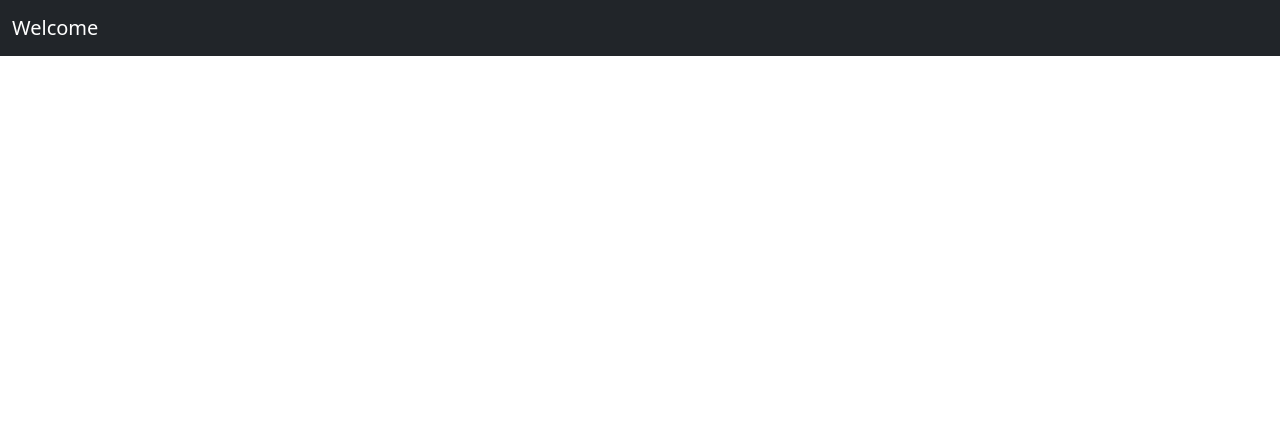
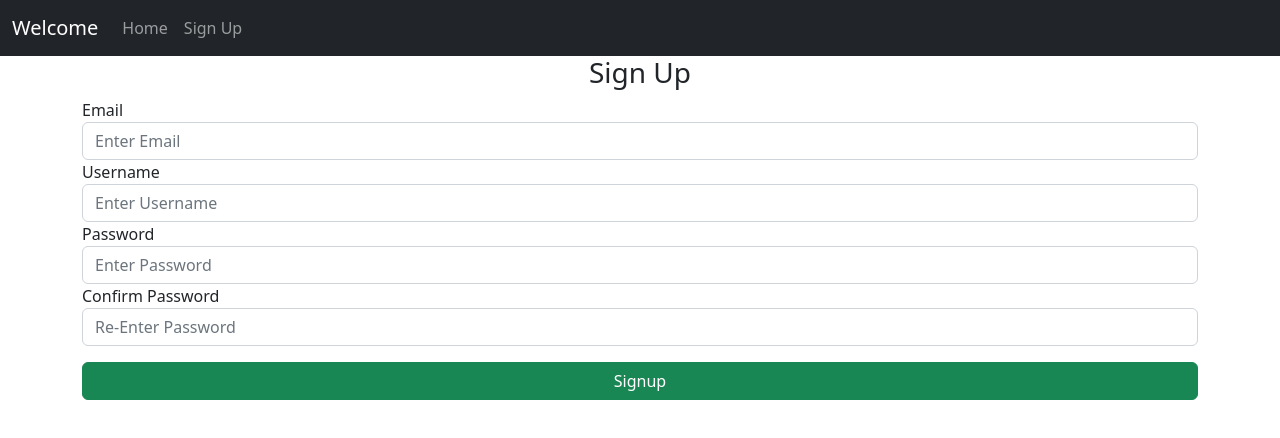
Before and after one commit to samubabu/weekend-proj-social-media, a React (Create React App) app: page /signup in a window 1280 px wide. Before the commit this address had no page. Shown: the top 438 px of the page. Built offline with nearby package versions, Linux system fonts and the light colour scheme.

Commit message:
created signup and flash

```diff
--- a/src/App.jsx
+++ b/src/App.jsx
@@ -1,15 +1,28 @@
-import React from 'react'
-import { Routes, Route } from 'react-router-dom';
+import React, {useState} from 'react'
+import {Routes, Route } from 'react-router-dom';
 import Navbar from "./components/Navbar";
 import Home from "./components/Home";
+import Signup from "./components/Signup";
+import Alert from "./components/Alert"
 
 function App() {
+  const [message,setMessage] = useState(null);
+  const[category,setCategory] =useState(null);
+
+  const flashMessage=(message,category) =>{
+    setMessage(message);
+    setCategory(category);
+  }
+
   return (
   <>
     <Navbar/>
     <div className="container">
+
+      {message ? <Alert message={message} category={category} flashMessage={flashMessage}/>:null}
       <Routes>
           <Route path='/' element ={<Home/>}/>
+          <Route path='/signup' element ={<Signup flashMessage={flashMessage}/>}/>
 
 
       </Routes>
--- /dev/null
+++ b/src/components/Alert.jsx
@@ -0,0 +1,13 @@
+import React from 'react'
+
+export default function Alert({message,category,flashMessage}) {
+  return (
+    <div className={`alert alert-${category} alert-dismissible fade show`} role="alert">
+            <strong>{message}</strong>
+            <button type="button" className="btn-close" onClick={() => flashMessage(null, null)}></button>
+
+        </div>
+
+
+  )
+}
--- a/src/components/Home.jsx
+++ b/src/components/Home.jsx
@@ -12,7 +12,7 @@ function Home(props) {
                 console.log(data);
                 setPosts(data)
             })
-            .catch(err=> console.log(err))
+            .catch(err=> console.error(err))
 
     }, [])
   return (
--- a/src/components/Navbar.jsx
+++ b/src/components/Navbar.jsx
@@ -1,10 +1,24 @@
 import React from 'react';
+import {Link} from 'react-router-dom'
 
 export default function Navbar(props) {
     return (
-        <nav className="navbar navbar-dark bg-dark navbar-dark">
+        <nav className="navbar navbar-dark bg-dark navbar-dark navbar-expand-lg">
             <div className="container-fluid">
-                <a className="navbar-brand" href="/">Welcome</a>
+                <Link className="navbar-brand" href="/">Welcome</Link>
+                <button className="navbar-toggler" type="button" data-bs-toggle="collapse" data-bs-target="#navbarNavAltMarkup" aria-controls="navbarNavAltMarkup" aria-expanded="false" aria-label="Toggle navigation">
+      <span className="navbar-toggler-icon"></span>
+    </button>
+    <div className="collapse navbar-collapse" id="navbarNavAltMarkup">
+      <div className="navbar-nav">
+        <Link className="nav-link" to ="/">Home</Link>
+        <Link className="nav-link" to="/signup">Sign Up</Link>
+      </div>
+    </div>
+
+
+
+
             </div>
 
         </nav>
--- /dev/null
+++ b/src/components/Signup.jsx
@@ -0,0 +1,100 @@
+import React, { Component } from 'react'
+import {Navigate} from 'react-router-dom'
+
+export default class Register extends Component {
+    constructor (props){
+      super(props);
+      this.state={
+        redirect: false,
+        to: '/'
+      }
+    }
+
+  handleSignup = event=>{
+    event.preventDefault();
+    //console.log(event)
+
+    //we will however check the passwords match
+    let password =event.target.password.value;
+    let confirmPass =event.target.confirmPass.value;
+    if (password !== confirmPass){
+//so now all the props we did. this.props to get to our props, so the handleregister;
+//instead of console.warn below we will
+this.props.flashMessage('Passwords do not match', 'danger')
+        //console.warn('Passwords do not match');
+    } else{
+        //console.log('These passwords do match');
+
+        //setup request to our flask API -POST to /auth/users
+        let myHeaders = new Headers()
+        myHeaders.append('Content-Type', 'application/json')
+
+        //get data from our form and stringfy to convert to JSON Request
+        let formData = JSON.stringify({
+          username: event.target.username.value,
+          email: event.target.email.value,
+          password
+//Make request to flask api
+        })
+        fetch('https://kekambas-blog.herokuapp.com/auth/users',{
+          method: 'POST',
+          headers: myHeaders,
+          body: formData
+        } )
+
+      .then(res=>res.json())
+      //instead of loggin data we will say
+      .then(data => {
+        if (data.error){
+          this.props.flashMessage.error(data.error, 'danger')
+
+
+          //console.error(data.error)
+        }else{
+            console.log(data)
+            this.props.flashMessage(`${data.username} has been created`, 'success')
+            this.setState({
+              //so after changing
+              redirect: true
+            })
+        }
+
+      })
+      //.then(data=> console.log(data))
+      .catch(err=>console.error(err))
+
+    }
+  }
+  //function handleSignup (e)
+//{
+  //e.preventDefault();
+  //console.log(e)
+//}
+  render() {
+    return (
+      <>
+      {this.state.redirect ? <Navigate to ='/'/>:(
+<>
+      <h3 className ="text-center">Sign Up</h3>
+      <form onSubmit ={this.handleSignup}>
+        <div className="form-group">
+        <label htmlFor="email">Email</label>
+                        <input type="text" className='form-control' placeholder='Enter Email' name='email' />
+                        <label htmlFor="username">Username</label>
+                        <input type="text" className='form-control' placeholder='Enter Username' name='username' />
+                        <label htmlFor="password">Password</label>
+                        <input type="password" className='form-control' placeholder='Enter Password' name='password' />
+                        <label htmlFor="confirmPass">Confirm Password</label>
+                        <input type="password" className='form-control' placeholder='Re-Enter Password' name='confirmPass' />
+                        <input type="submit" value="Signup" className='btn btn-success w-100 mt-3' />
+
+        </div>
+      </form>
+
+
+      </>
+     )}
+      </>
+    )
+  }
+}
```
